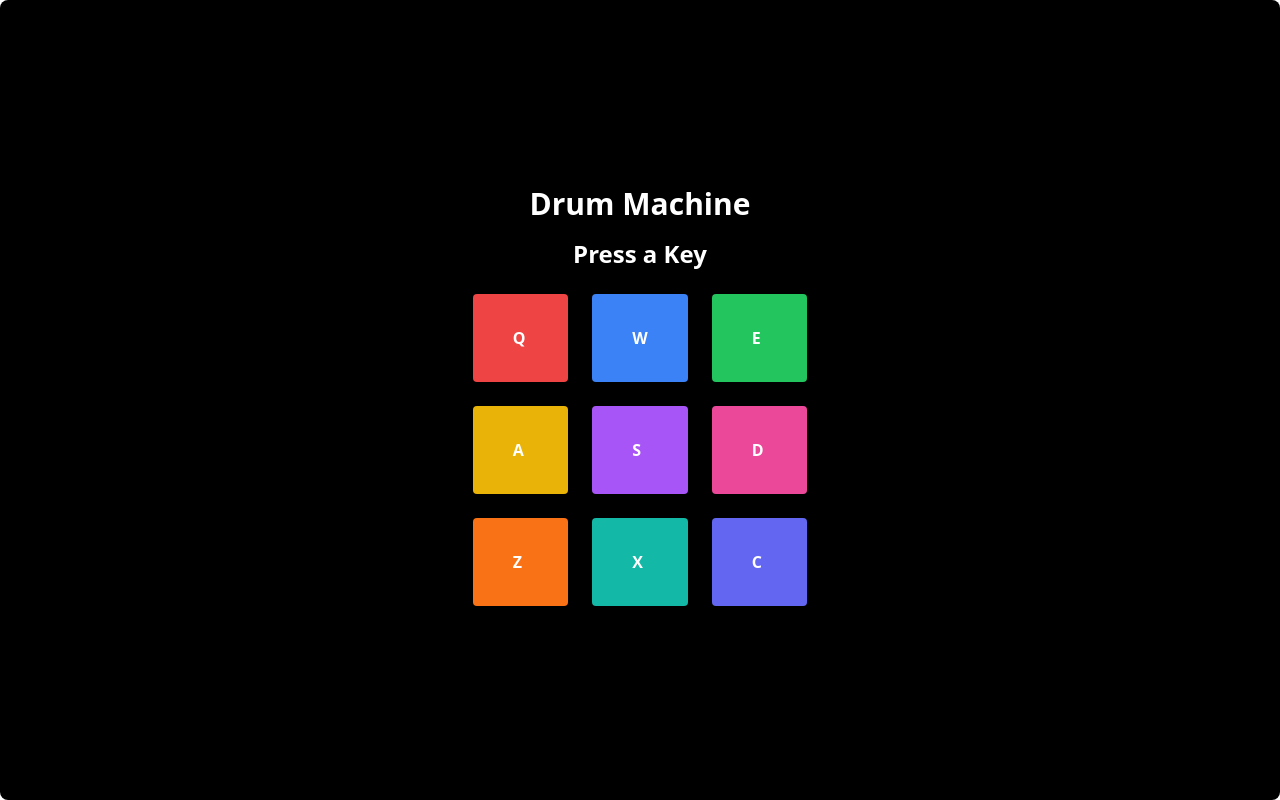
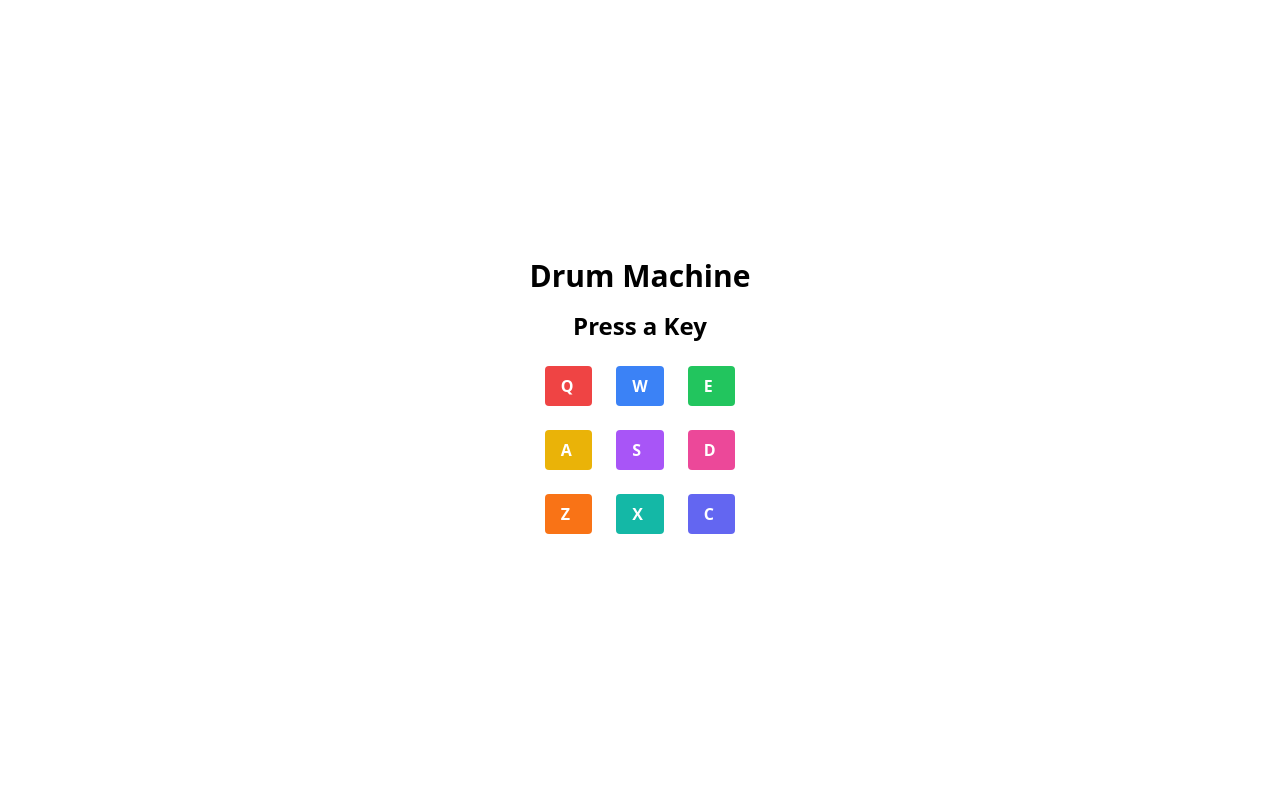
Before and after one commit to WALWALASAFI/Drum-Machine, a React (Create React App) app: page / in a window 1280 px wide. Built offline with nearby package versions, Linux system fonts and the light colour scheme.

Commit message:
solve the errors

```diff
--- a/src/App.js
+++ b/src/App.js
@@ -1,4 +1,4 @@
-import { useEffect, useState } from 'react'; // Import only necessary hooks
+import React, { useEffect, useState } from 'react'; // Ensure React is imported
 
 const audioClips = [
   { key: 'Q', sound: 'https://s3.amazonaws.com/freecodecamp/drums/Heater-1.mp3', color: 'bg-red-500' },
@@ -12,26 +12,25 @@ const audioClips = [
   { key: 'C', sound: 'https://s3.amazonaws.com/freecodecamp/drums/Cev_H2.mp3', color: 'bg-indigo-500' },
 ];
 
-// Define the DrumPad component
 const DrumPad = ({ clip, updateDisplay }) => {
   const [active, setActive] = useState(false);
 
   const playSound = () => {
     const audioElement = document.getElementById(clip.key);
 
-    if (audioElement) {
+    if (audioElement) { // Ensure the audio element exists
       if (!audioElement.paused) {
         audioElement.pause();
       }
       audioElement.currentTime = 0;
 
       audioElement.play().catch((error) => {
-        // Handle play errors
+        // Handle play errors, optionally remove or adjust this
         console.error('Error playing sound:', error);
       });
 
       setActive(true);
-      setTimeout(() => setActive(false), 200);
+      setTimeout(() => setActive(false), 200); // Reset to inactive after a short delay
       updateDisplay(clip.key);
     }
   };
@@ -52,18 +51,17 @@ const DrumPad = ({ clip, updateDisplay }) => {
   return (
     <div
       id={`drum-${clip.key}`}
-      className={`drum-pad text-white font-bold py-8 px-10 rounded m-2 cursor-pointer ${clip.color} ${
+      className={`drum-pad text-white font-bold py-2 px-4 rounded m-2 cursor-pointer ${clip.color} ${
         active ? 'bg-white text-black' : `${clip.color} hover:bg-white hover:text-black`
       }`}
       onClick={playSound}
     >
       {clip.key}
-      <audio id={clip.key} className="clip" src={clip.sound}></audio>
+      <audio id={clip.key} className='clip' src={clip.sound}></audio>
     </div>
   );
 };
 
-// Define the DrumMachine component
 const DrumMachine = () => {
   const [display, setDisplay] = useState('Press a Key');
 
@@ -72,12 +70,12 @@ const DrumMachine = () => {
   };
 
   return (
-    <div id="drum-machine" className="flex flex-col items-center justify-center h-screen bg-black text-white p-6 rounded-lg">
-      <h1 className="text-3xl font-bold mb-4">Drum Machine</h1>
-      <div id="display" className="text-2xl font-bold mb-4">
+    <div id='drum-machine' className='flex flex-col items-center justify-center h-screen bg-white text-black p-4 rounded-lg'>
+      <h1 className='text-3xl font-bold mb-4'>Drum Machine</h1>
+      <div id='display' className='text-2xl font-bold mb-4'>
         {display}
       </div>
-      <div className="grid grid-cols-3 gap-2">
+      <div className='grid grid-cols-3 gap-2'>
         {audioClips.map((clip) => (
           <DrumPad key={clip.key} clip={clip} updateDisplay={updateDisplay} />
         ))}
@@ -86,13 +84,11 @@ const DrumMachine = () => {
   );
 };
 
-// Define and use the App component
-function App() {
-  return (
-    <div className="App">
-      <DrumMachine />
-    </div>
-  );
-}
+// Define the App component to render DrumMachine
+const App = () => (
+  <div className="App">
+    <DrumMachine />
+  </div>
+);
 
-export default App;
+export default App; // Ensure App is exported and used correctly
--- a/src/DrumMachine.js
+++ b/src/DrumMachine.js
@@ -1,4 +1,4 @@
-import { useEffect, useState } from 'react'; // Import only necessary hooks
+import React, { useEffect, useState } from 'react'; // Ensure React is imported
 
 const audioClips = [
   { key: 'Q', sound: 'https://s3.amazonaws.com/freecodecamp/drums/Heater-1.mp3', color: 'bg-red-500' },
@@ -12,25 +12,26 @@ const audioClips = [
   { key: 'C', sound: 'https://s3.amazonaws.com/freecodecamp/drums/Cev_H2.mp3', color: 'bg-indigo-500' },
 ];
 
+// Define the DrumPad component
 const DrumPad = ({ clip, updateDisplay }) => {
   const [active, setActive] = useState(false);
 
   const playSound = () => {
     const audioElement = document.getElementById(clip.key);
 
-    if (audioElement) {
+    if (audioElement) { // Ensure the audio element exists
       if (!audioElement.paused) {
         audioElement.pause();
       }
       audioElement.currentTime = 0;
 
       audioElement.play().catch((error) => {
-        // Handle play errors
-        console.error('Error playing sound:', error); // Consider removing or conditionally logging
+        // Handle play errors, optionally remove or adjust this
+        console.error('Error playing sound:', error);
       });
 
       setActive(true);
-      setTimeout(() => setActive(false), 200);
+      setTimeout(() => setActive(false), 200); // Reset to inactive after a short delay
       updateDisplay(clip.key);
     }
   };
@@ -62,6 +63,7 @@ const DrumPad = ({ clip, updateDisplay }) => {
   );
 };
 
+// Define the DrumMachine component
 const DrumMachine = () => {
   const [display, setDisplay] = useState('Press a Key');
 
@@ -84,12 +86,4 @@ const DrumMachine = () => {
   );
 };
 
-function App() {
-  return (
-    <div className='App'>
-      <DrumMachine />
-    </div>
-  );
-}
-
-export default App;
+export default DrumMachine; // Ensure DrumMachine is exported correctly
```
